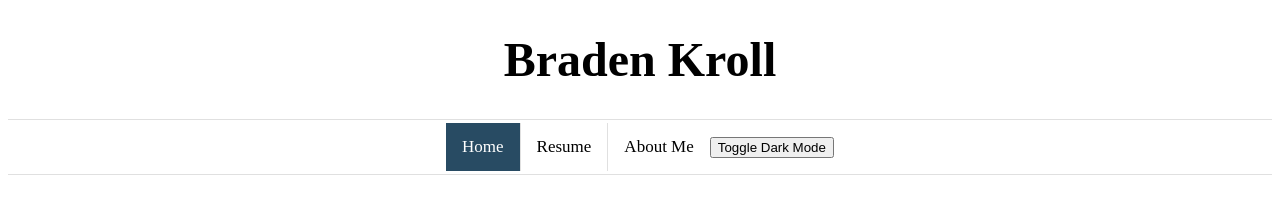
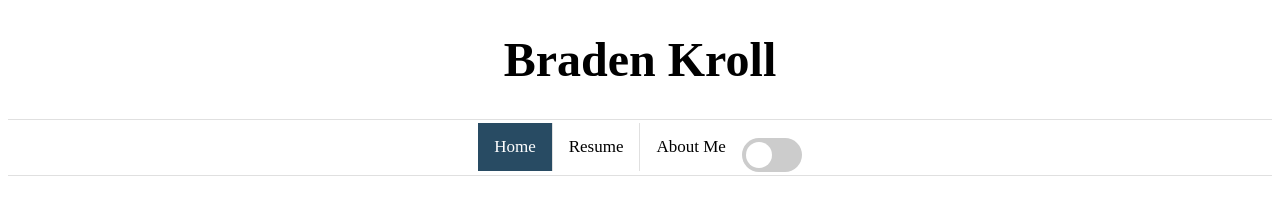
Before and after one commit to bkroll25/bkroll25.github.io, a plain HTML site: page index.html in a window 1280 px wide. Shown: the top 212 px of the page. Drawn offline with Linux system fonts and the light colour scheme.

Commit message:
Changing dark mode to switch

```diff
--- a/css/styles.css
+++ b/css/styles.css
@@ -150,3 +150,58 @@ content a:visited {
 content a:visited.dark-mode {
     color: #d400ef;
 }
+
+/* Switch styling */
+.switch {
+    position: relative;
+    display: inline-block;
+    width: 60px;
+    height: 34px;
+}
+
+.switch input {
+    opacity: 0;
+    width: 0;
+    height: 0;
+}
+
+.slider {
+    position: absolute;
+    cursor: pointer;
+    top: 0;
+    left: 0;
+    right: 0;
+    bottom: 0;
+    background-color: #ccc;
+    transition: .4s;
+    border-radius: 34px;
+}
+
+.slider:before {
+    position: absolute;
+    content: "";
+    height: 26px;
+    width: 26px;
+    left: 4px;
+    bottom: 4px;
+    background-color: white;
+    transition: .4s;
+    border-radius: 50%;
+}
+
+input:checked + .slider {
+    background-color: #2196F3;
+}
+
+input:checked + .slider:before {
+    transform: translateX(26px);
+}
+
+/* Rounded sliders */
+.slider.round {
+    border-radius: 34px;
+}
+
+.slider.round:before {
+    border-radius: 50%;
+}
--- a/index.html
+++ b/index.html
@@ -14,7 +14,10 @@
     <a class="active" href="index.html">Home</a>
     <a href="resume.html">Resume</a>
     <a href="about.html">About Me</a>
-    <button id="dark-mode-toggle">Toggle Dark Mode</button>
+    <label class="switch">
+        <input type="checkbox" id="dark-mode-toggle">
+        <span class="slider round"></span>
+    </label>
 </div>
 
 <div class="content">
```
Also changed, not shown: about.html (+4 -1 lines), projects/website.html (+4 -1 lines), resume.html (+4 -1 lines).
